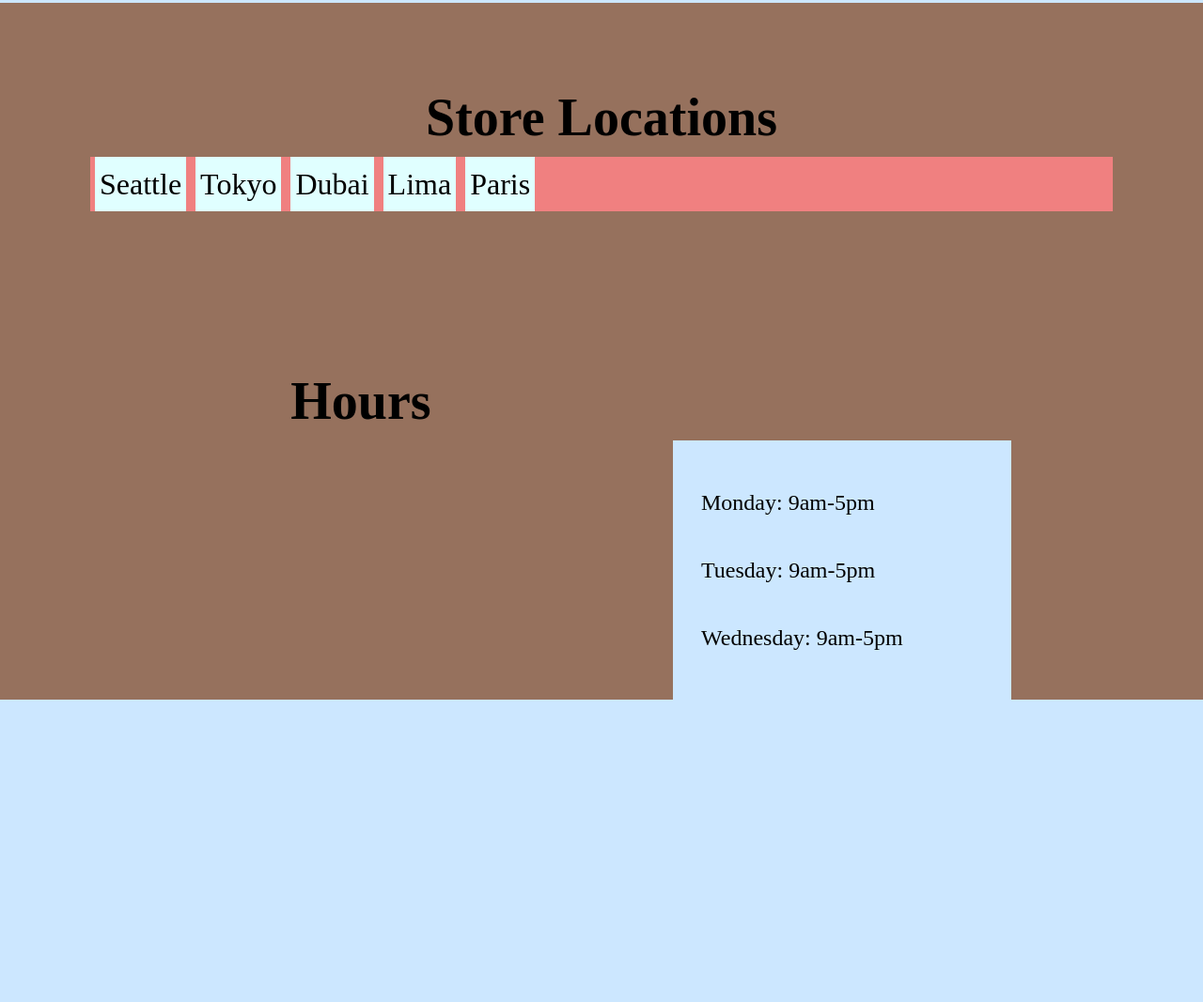
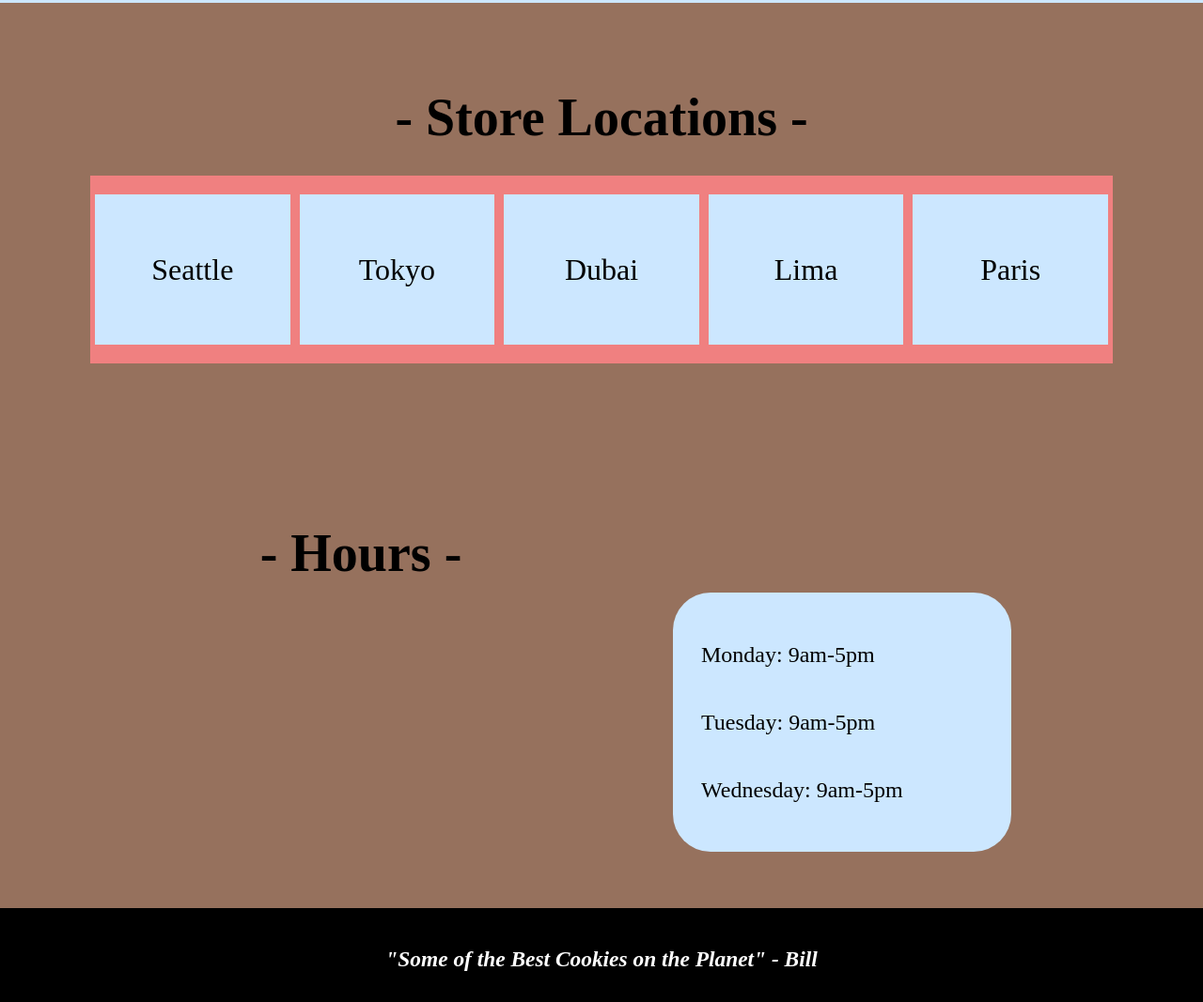
Before and after one commit to daniel-haugen/cookie-stand, a plain HTML site: page index.html in a window 1280 px wide. Shown: the part 763-1830 px from the top of the page at 94% size. Before the commit the page ends 1508 px from the top, so only its background shows below. Drawn offline with Linux system fonts and the light colour scheme; a web font is replaced by a local one.

Commit message:
css updates, added footer

```diff
--- a/index.html
+++ b/index.html
@@ -14,7 +14,7 @@
 
 <body>
   <header>
-    <a href="/"><h1>Salmon Cookies</h1></a>
+ <a href="/"><h1>Salmon Cookies</h1></a>
     <nav>
       <ul>
         <a href="">
@@ -54,11 +54,10 @@
         <p>Tuesday: 9am-5pm</p>
         <p>Wednesday: 9am-5pm</p>
       </div>
-
   </section>
-
+  <div class="space"></div>
   <footer>
-
+<h3>"Some of the Best Cookies on the Planet" - Bill</h3>
   </footer>
 
 
--- a/style/style.css
+++ b/style/style.css
@@ -138,19 +138,37 @@ nav>ul>a>li {
   padding-top: 80px;
 }
 
+.locations>h2:before {
+  content: "- ";
+}
+
+.locations>h2:after {
+  content: " -";
+}
+
+
 .locations>ul {
   display: flex;
+  justify-content: space-around;
   background-color: lightcoral;
   width: 85%;
-  margin: 0 auto;
+  height: 200px;
+  margin: 20px auto;
 
 }
 
 .locations>ul>li {
-  padding: 5px;
-  margin: 0 5px;
+  width: 20%;
+  margin: 20px 5px;
   font-size: 2em;
-  background-color: lightcyan;
+  background-color: #CCE7FF;
+  display: grid;
+  place-items: center;
+}
+
+.locations>ul>li:hover {
+  background-color: white;
+  transition: 500ms;
 }
 
 
@@ -169,11 +187,27 @@ margin: 0 auto;
 position: relative;
 left: 20%;
 padding: 30px;
+border-radius: 40px;
 }
 
 .listings>p {
   font-size: 1.5em;
   line-height: 3;
+}
+.space {
+height: 60px;
+  background-color: #96715D;
+}
+
+footer {
+  background-color: black;
+  height: 100px;
+  color: white;
+  display: grid;
+  place-items: center;
+  font-size: 1.3em;
+  font-style: italic;
+  font-family: 'Times New Roman', Times, serif;
 }
 
 
@@ -270,3 +304,9 @@ input[type=submit] {
   margin-top: 20px;
   margin-bottom: 50px;
 }
+
+input[type=submit]:hover {
+  background-color: white;
+  transition: 500ms;
+
+}
```
Also changed, not shown: sales.html (+1 -1 lines).
